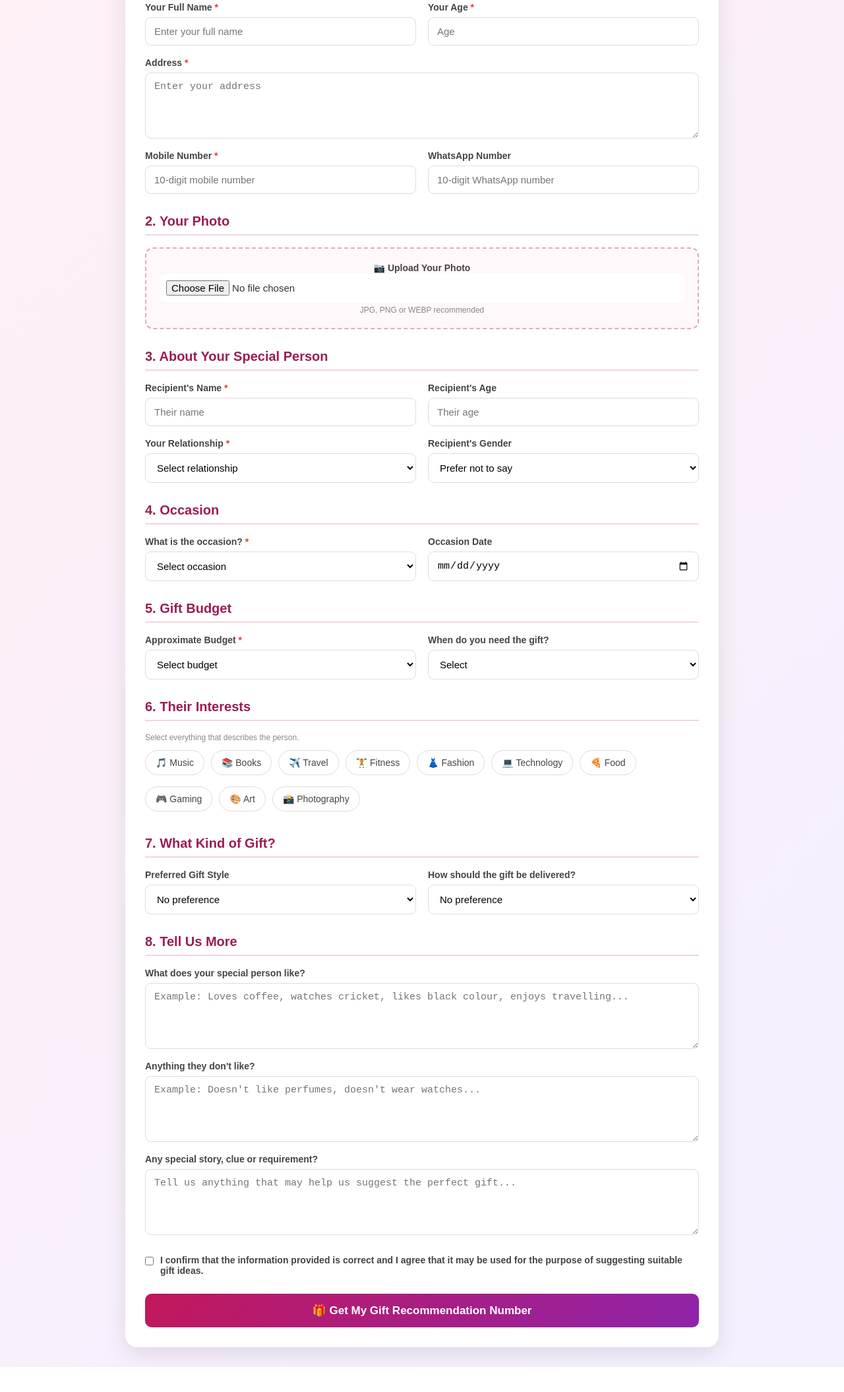
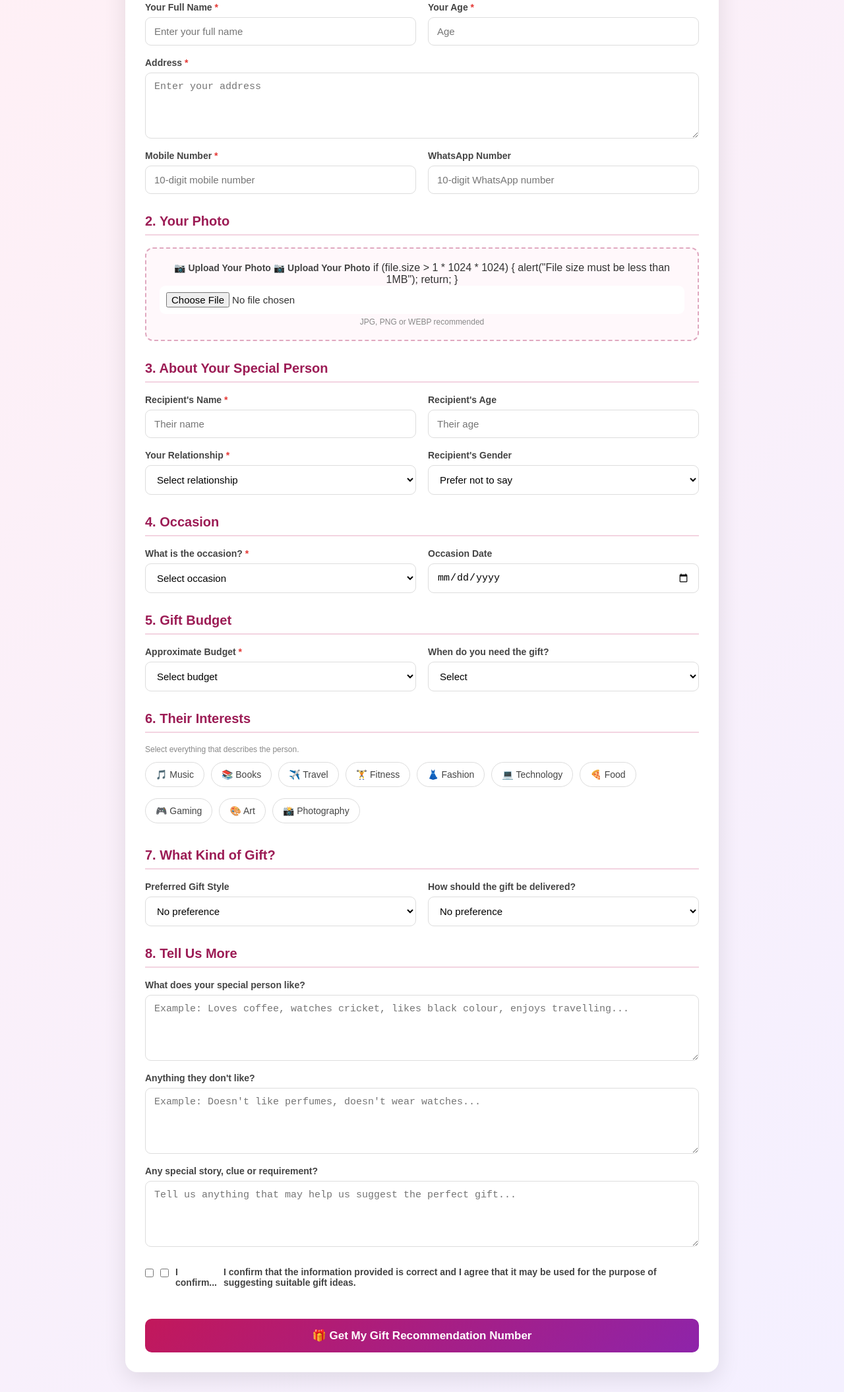
Before and after one commit to Krshnsr/git-site, a plain HTML site: page form.html in a window 1280 px wide. Shown: the part 196-2306 px from the top of the page at 66% size. Before the commit the page ends 2268 px from the top, so only its background shows below. Drawn offline with Linux system fonts and the light colour scheme.

Commit message:
update image max size and consent checkbox
max size image 1 mb,
check box before consent massage

```diff
--- a/form.html
+++ b/form.html
@@ -382,6 +382,14 @@
                 <label for="photo">
                     📷 Upload Your Photo
                 </label>
+                <!-- Fix photo label accessibility -->
+            <label for="photo">📷 Upload Your Photo</label>
+
+            <!-- Add max file size validation in JavaScript -->
+            if (file.size > 1 * 1024 * 1024) {
+                alert("File size must be less than 1MB");
+                return;
+            }
 
                 <input
                     type="file"
@@ -720,14 +728,17 @@
                 id="consent"
                 required
             >
-
+            <!-- Improve consent label association -->
+            <div class="consent">
+                <input type="checkbox" id="consent" required>
+                <label for="consent">I confirm...</label>
+            </div>
             <label for="consent">
                 I confirm that the information provided is correct and
                 I agree that it may be used for the purpose of suggesting
                 suitable gift ideas.
             </label>
         </div>
-
 
         <button type="submit" class="submit-btn">
             🎁 Get My Gift Recommendation Number
```
